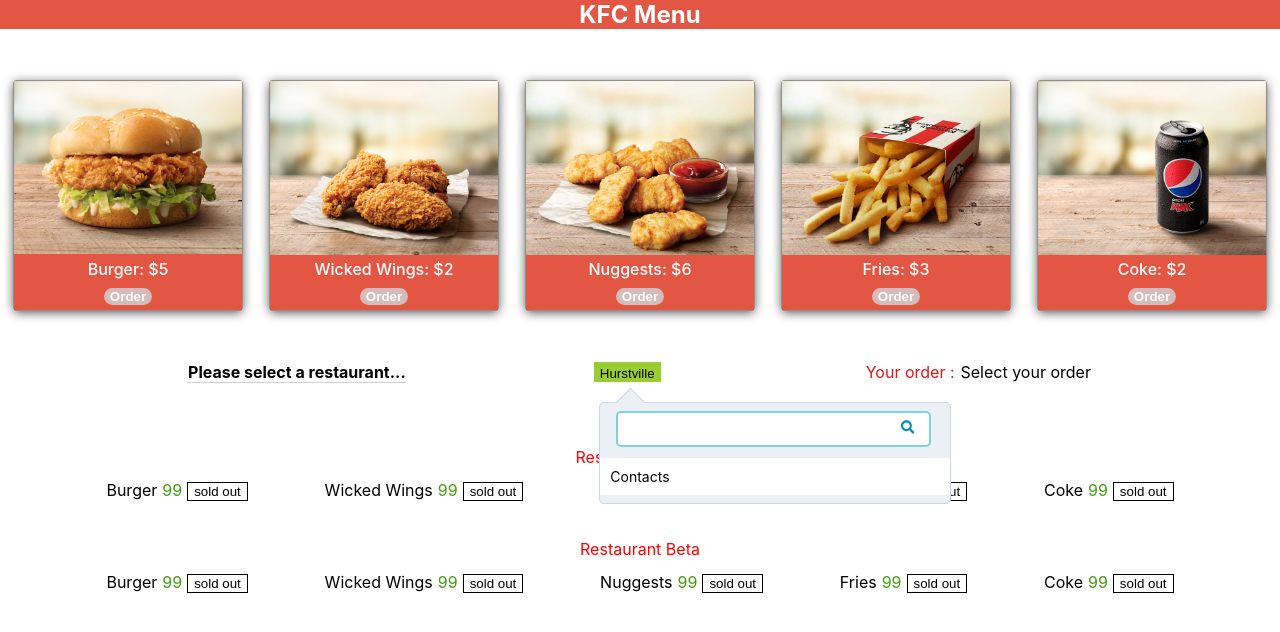
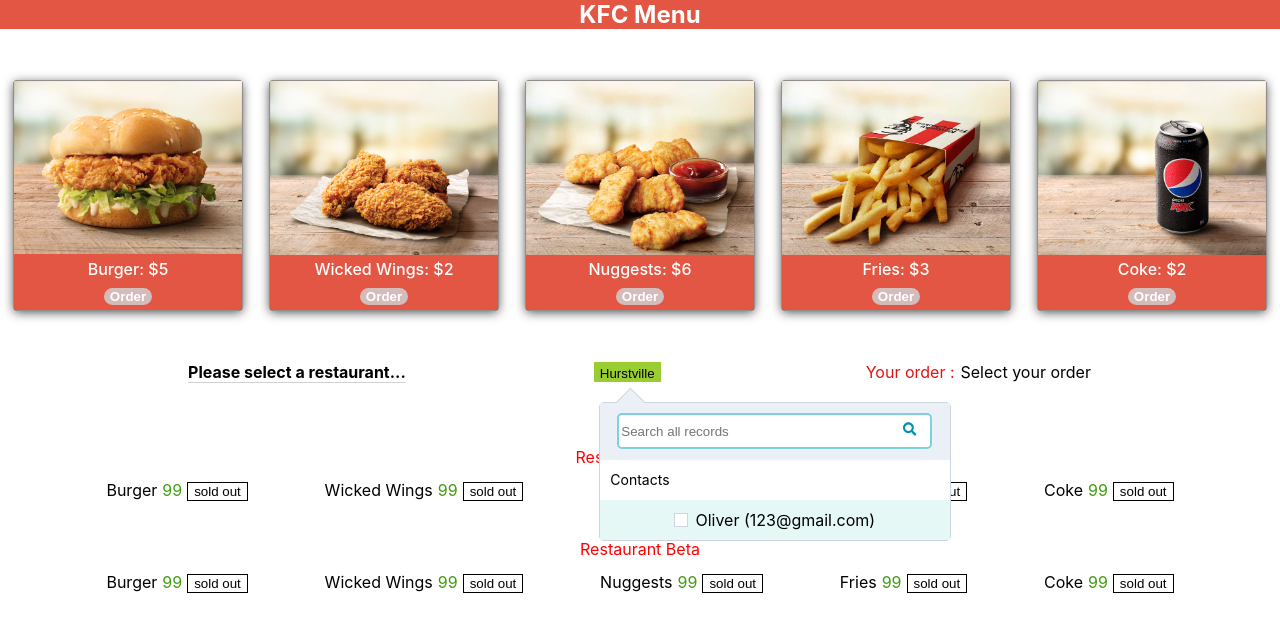
Before and after one commit to ltzx2004538/flexboxDemo, a React (Create React App) app in the folder flexbox/: page / in a window 1280 px wide. Both pictures are taken after a click on the button "Hurstville". Shown: the top 632 px of the page. Built offline with nearby package versions, Linux system fonts and the light colour scheme.

Commit message:
build selectItem

```diff
--- a/flexbox/src/components/KFC/Order/Private/components/Dropdown/Dropdown.js
+++ b/flexbox/src/components/KFC/Order/Private/components/Dropdown/Dropdown.js
@@ -17,10 +17,10 @@
     return (
         <div className={className}>
             <div className='dropdown__corner' />
-            <div className='block'>
-                <SearchBar />
-            </div>
-            <div className='block'>
+            <div className='dropdown__inner'>
+                <div className='dropdown__inner__wrapper'>
+                    <SearchBar />
+                </div>
                 <Select>
                     Contacts
                 </Select>
--- a/flexbox/src/components/KFC/Order/Private/components/Dropdown/Dropdown.scss
+++ b/flexbox/src/components/KFC/Order/Private/components/Dropdown/Dropdown.scss
@@ -1,27 +1,22 @@
 .dropdown {
     position: absolute;
-    display: flex;
-    flex-direction: column;
-    justify-content: center;
-    align-items: center;
-    padding:40px 0px;
+    display: inline-block;
     top: 40px;
     left: 5px;
     width: 350px;
-    background-color: #eaf0f6;
     border: solid 1px rgb(203, 214, 226);
-    max-height: 0px;
+
     opacity: 0;
     visibility: hidden;
     transition: opacity .4s ease-out;
     z-index: 0;
     border-radius: 5px;
-
+    background-color: #eaf0f6;
 
 
     &__active {
         opacity: 1;
-        max-height: 100%;
+
         visibility: visible;
         transition: opacity .5s ease-in;
     }
@@ -35,16 +30,27 @@
         height: 20px;
         width: 20px;
         z-index: -1;
+
         border: {
             top: solid 1px rgb(203, 214, 226);
             left: solid 1px rgb(203, 214, 226);
         }
     }
 
+    &__inner {
+        display: inline-block;
+        width: 100%;
+
+
+        &__wrapper {
+            width: 100%;
+            background-color: #eaf0f6;
+            padding:3% 0;
+            // background-color: red;
+            // display: flex;
+            // justify-content: center;
+        }
+
+    }
+
 }
-
-.block{
-    width: 100%;
-    display: flex;
-    justify-content: center;
-}
--- a/flexbox/src/components/KFC/Order/Private/components/SearchBar/SearchBar.js
+++ b/flexbox/src/components/KFC/Order/Private/components/SearchBar/SearchBar.js
@@ -13,6 +13,7 @@
             <form className="searchBar__form"
             >
                 <input className="searchBar__input"
+                       placeholder = "Search all records"
                 />
             </form>
             <div className="searchBar__right">
--- a/flexbox/src/components/KFC/Order/Private/components/SearchBar/SearchBar.scss
+++ b/flexbox/src/components/KFC/Order/Private/components/SearchBar/SearchBar.scss
@@ -6,7 +6,10 @@
     z-index: 1;
     margin-right: 1%;
     display: flex;
-    // margin-top:8%;
+    flex:1;
+    margin: {
+        left:5%;
+    }
 
 
     &__form {
--- a/flexbox/src/components/KFC/Order/Private/components/Select/ContactSelect.js
+++ b/flexbox/src/components/KFC/Order/Private/components/Select/ContactSelect.js
@@ -1,20 +1,42 @@
 import React from 'react';
-import './Select.scss';
+import SelectItem from './components/SelectItem/SelectItem';
+import './ContactSelect.scss';
 
 
 
-const ContactSelect =({
-    children,
-})=>{
+class ContactSelect extends React.Component {
+    constructor(props) {
+        super(props);
+        this.state = {
+            checked : false,
+        }
+        this.onClickCheckbox = this.onClickCheckbox.bind(this);
+    }
 
-    return(
-        <div className="contactSelect">
-            <div className="contactSelect__title">
-              {children}
+    onClickCheckbox(){
+       this.setState(prevState=>({
+           checked: !prevState.checked
+       }))
+    }
+
+    render() {
+        const {checked} = this.state;
+        return (
+            <div className="contactSelect">
+                <div className="contactSelect__title">
+                    <span className="contactSelect__title__text">
+                        Contacts
+                    </span>
+                </div>
+                <SelectItem checked = {checked}
+                            onClick = {this.onClickCheckbox}>
+                    Oliver (123@gmail.com)
+                </SelectItem>
             </div>
+        )
 
-        </div>
-    )
+    }
 }
 
+
 export default ContactSelect;
--- /dev/null
+++ b/flexbox/src/components/KFC/Order/Private/components/Select/ContactSelect.scss
@@ -0,0 +1,25 @@
+.contactSelect{
+    display: flex;
+    flex-direction: column;
+    flex:2;
+    width: 100%;
+    justify-content: center;
+    height: 100%;
+
+
+
+
+    &__title{
+        display: flex;
+        align-items: center;
+        background-color: white;
+        min-height:40px;
+        width: 100%;
+        font-size: 14px;
+
+        &__text{
+            margin-left: 3%;
+        }
+    }
+
+}
--- a/flexbox/src/components/KFC/Order/Private/components/Select/Select.scss
+++ /dev/null
@@ -1,20 +0,0 @@
-.contactSelect{
-    background-color: white;
-    width: 100%;
-    display: flex;
-    flex-direction: column;
-    justify-content: center;
-    margin: {
-        top:3%;
-    }
-    padding:10px 0px;
-
-    &__title{
-        justify-content: center;
-        margin: {
-            left:3%;
-        }
-        font-size: 14px;
-    }
-
-}
--- /dev/null
+++ b/flexbox/src/components/KFC/Order/Private/components/Select/components/SelectItem/SelectItem.js
@@ -0,0 +1,31 @@
+import React from 'react';
+import { FontAwesomeIcon } from '@fortawesome/react-fontawesome';
+import { faSquare, faCheckSquare } from "@fortawesome/free-solid-svg-icons";
+import './SelectItem.scss';
+
+
+
+const SelectItem = ({
+    checked,
+    children,
+    onClick,
+}) => {
+    return (
+        <div className='selectItem'>
+            <div className='selectItem__left' onClick={onClick}>
+                {checked ?
+                    <FontAwesomeIcon className = 'selectItem__left__checkbox'icon={faCheckSquare} />
+                    :
+                    // <FontAwesomeIcon className = 'selectItem__left__square' icon={faSquare} />
+                    <div className = 'selectItem__left__square'/>
+                }
+            </div>
+            <div className='selectItem__right'>
+                {children}
+            </div>
+        </div>
+    )
+}
+
+
+export default SelectItem;
--- /dev/null
+++ b/flexbox/src/components/KFC/Order/Private/components/Select/components/SelectItem/SelectItem.scss
@@ -0,0 +1,27 @@
+.selectItem{
+    display: flex;
+    justify-content: center;
+    align-items: center;
+    background-color: rgb(229, 248, 246);
+    min-height: 40px;
+
+    &__left{
+        margin: auto 1%;
+
+
+        &__checkbox{
+            color: #0091ae;
+        }
+
+        &__square{
+            background-color: white;
+            height: 12px;
+            width: 12px;
+            border: solid 1px rgb(203, 214, 226);
+        }
+    }
+
+    &__right{
+        margin: auto 1%;
+    }
+}
--- /dev/null
+++ b/flexbox/src/components/KFC/Order/Private/components/Select/components/SelectItem/index.js
@@ -0,0 +1 @@
+export {default} from './SelectItem';
--- a/flexbox/src/components/KFC/Order/Private/searchDropdown.scss
+++ b/flexbox/src/components/KFC/Order/Private/searchDropdown.scss
@@ -21,21 +21,4 @@
 
         }
     }
-    &__container{
-        position: absolute;
-        top:30px;
-        left:5px;
-        height:50px;
-        width: 30px;
-        background-color: white;
-        border: solid 1px;
-        opacity: 0;
-        visibility: hidden;
-
-        &__active{
-            opacity: 1;
-            visibility: visible;
-        }
-
-    }
 }
```
